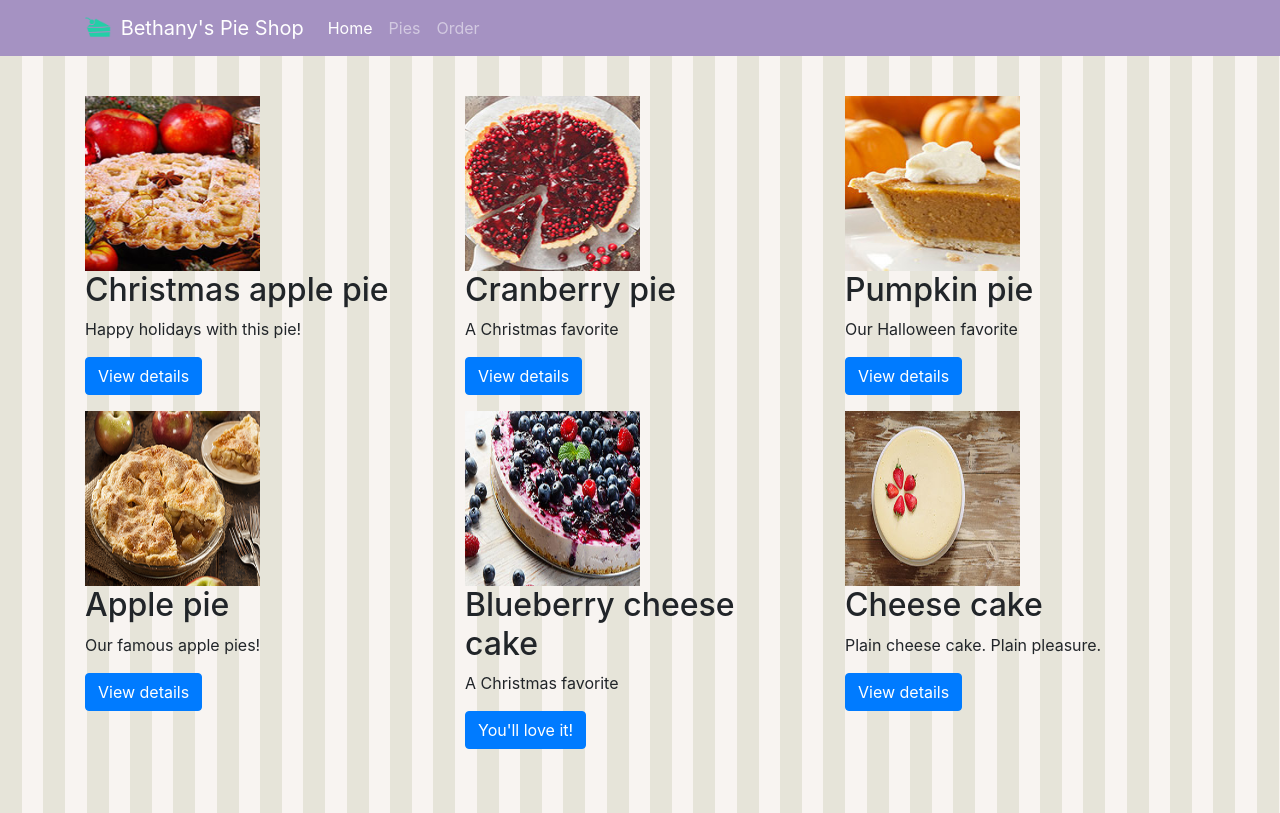
After one commit to CodeByAR/bootstrap-first, a PHP site: page /allpies.html in a window 1280 px wide. The commit adds this page. Run offline with PHP 8.4, Linux system fonts and the light colour scheme.

```diff
--- /dev/null
+++ b/allpies.html
@@ -0,0 +1,150 @@
+<!DOCTYPE html>
+
+<html>
+  <head>
+    <meta charset="utf-8" />
+    <meta
+      name="viewport"
+      content="width=device-width, initial-scale=1, shrink-to-fit=no"
+    />
+    <link rel="stylesheet" href="css/bootstrap.css" />
+    <link rel="stylesheet" href="css/site.css" />
+  </head>
+
+  <body>
+    <header>
+      <nav class="navbar navbar-expand-md navbar-dark fixed-top bg-primary">
+        <div class="container">
+          <a class="navbar-brand" href="index.html">
+            <img
+              src="images/pie.png"
+              width="30"
+              height="30"
+              class="d-inline-block align-top"
+              alt=""
+            />
+            Bethany's Pie Shop</a
+          >
+          <button
+            class="navbar-toggler"
+            type="button"
+            data-toggle="collapse"
+            data-target="#navbarCollapse"
+            aria-controls="navbarCollapse"
+            aria-expanded="false"
+            aria-label="Toggle navigation"
+          >
+            <span class="navbar-toggler-icon"></span>
+          </button>
+          <div class="collapse navbar-collapse" id="navbarCollapse">
+            <ul class="navbar-nav mr-auto">
+              <li class="nav-item active">
+                <a class="nav-link" href="index.html">Home</a>
+              </li>
+              <li class="nav-item">
+                <a class="nav-link" href="allpies.html">Pies</a>
+              </li>
+              <li class="nav-item">
+                <a class="nav-link" href="order.html">Order</a>
+              </li>
+            </ul>
+          </div>
+        </div>
+      </nav>
+    </header>
+
+    <main role="main">
+      <div class="container mt-5">
+        <div class="row">
+          <div class="col-md-4">
+            <img
+              width="175"
+              height="175"
+              src="images/products/christmasapplepiesmallsquare.jpg"
+            />
+            <h2>Christmas apple pie</h2>
+            <p>Happy holidays with this pie!</p>
+            <p>
+              <a class="btn btn-primary" href="applepie.html" role="button"
+                >View details</a
+              >
+            </p>
+          </div>
+          <div class="col-md-4">
+            <img
+              width="175"
+              height="175"
+              src="images/products/cranberrypiesmallsquare.jpg"
+            />
+            <h2>Cranberry pie</h2>
+            <p>A Christmas favorite</p>
+            <p>
+              <a class="btn btn-primary" href="applepie.html" role="button"
+                >View details</a
+              >
+            </p>
+          </div>
+          <div class="col-md-4">
+            <img
+              width="175"
+              height="175"
+              src="images/products/pumpkinpiesmallsquare.jpg"
+            />
+            <h2>Pumpkin pie</h2>
+            <p>Our Halloween favorite</p>
+            <p>
+              <a class="btn btn-primary" href="applepie.html" role="button"
+                >View details</a
+              >
+            </p>
+          </div>
+        </div>
+
+        <div class="row">
+          <div class="col-md-4">
+            <img
+              width="175"
+              height="175"
+              src="images/products/applepiesmall.jpg"
+            />
+            <h2>Apple pie</h2>
+            <p>Our famous apple pies!</p>
+            <p>
+              <a class="btn btn-primary" href="applepie.html" role="button"
+                >View details</a
+              >
+            </p>
+          </div>
+          <div class="col-md-4">
+            <img
+              width="175"
+              height="175"
+              src="images/products/blueberrycheesecakesmall.jpg"
+            />
+            <h2>Blueberry cheese cake</h2>
+            <p>A Christmas favorite</p>
+            <p>
+              <a class="btn btn-primary" href="applepie.html" role="button"
+                >You'll love it!</a
+              >
+            </p>
+          </div>
+          <div class="col-md-4">
+            <img
+              width="175"
+              height="175"
+              src="images/products/cheesecakesmall.jpg"
+            />
+            <h2>Cheese cake</h2>
+            <p>Plain cheese cake. Plain pleasure.</p>
+            <p>
+              <a class="btn btn-primary" href="applepie.html" role="button"
+                >View details</a
+              >
+            </p>
+          </div>
+        </div>
+      </div>
+    </main>
+  </body>
+</html>
--- a/css/site.css
+++ b/css/site.css
@@ -1,5 +1,18 @@
 body {
-    padding: 3rem 0;
-    background-image: url('../images/pattern.png');
-    background-repeat: repeat;
+  padding: 3rem 0;
+  background-image: url("../images/pattern.png");
+  background-repeat: repeat;
 }
+
+.bg-primary {
+    background-color: #a592c2 !important;
+}
+
+.jumbotron-detail-apple-pie {
+    background: url('../images/products/applepie.jpg') no-repeat fixed;
+}
+.jumbotron {
+  height: 40vh;
+  background-size: cover;
+  /* background-image: url("../images/bethany-fullsize.jpg"); */
+}
```
Also changed, not shown: applepie.html (+43 -2 lines), progressbar.html (added, +24 -0 lines).
